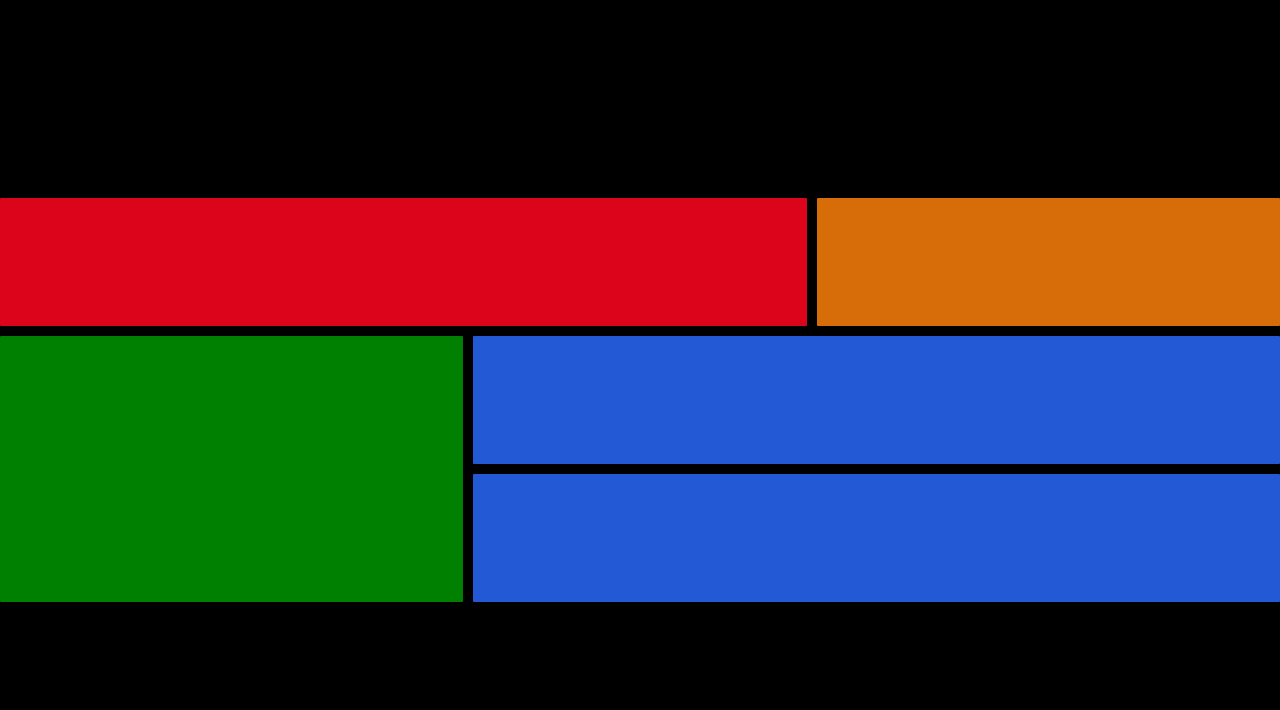
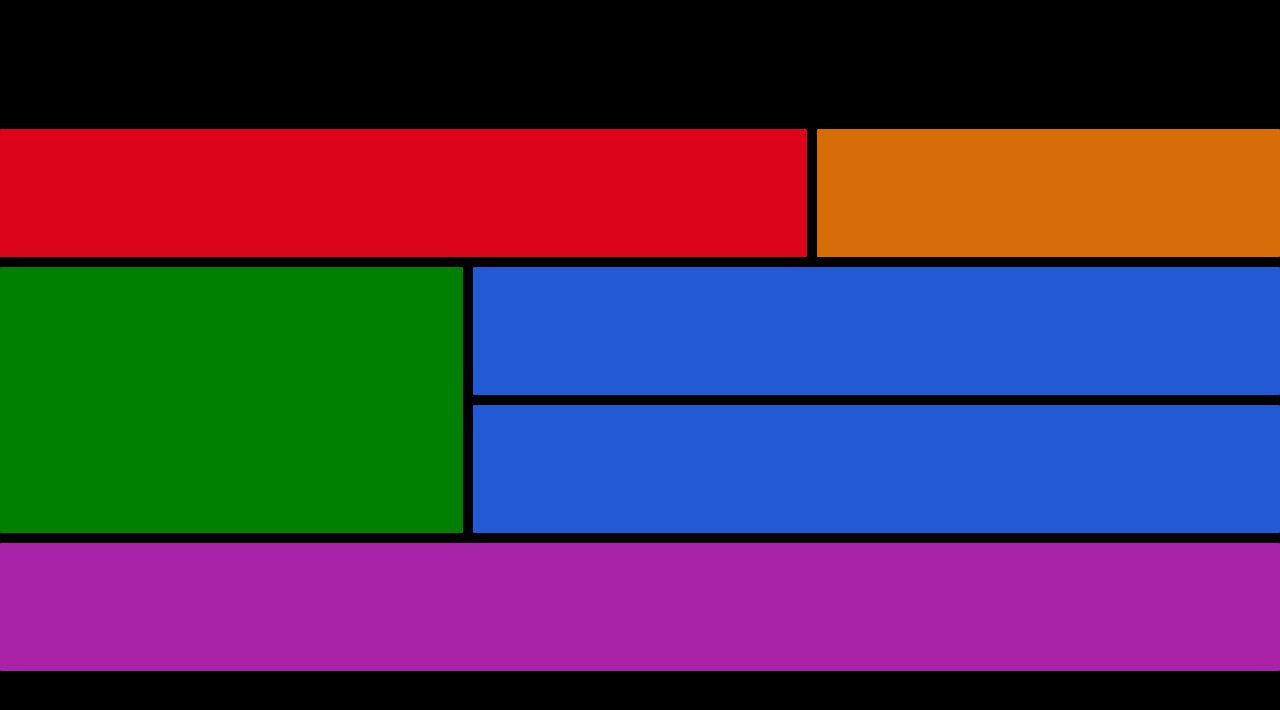
Before and after one commit to Fathiah23/Assignments, a plain HTML site: page grid.html in a window 1280 px wide. Drawn offline with Linux system fonts and the light colour scheme.

Commit message:
Add a colour purple to grid

```diff
--- a/grid.css
+++ b/grid.css
@@ -16,6 +16,7 @@ main{
     'a a b'
     'c d d'
     'c e e'
+    'f f f'
     ;
   width:1440px;
   margin:auto;
@@ -51,3 +52,8 @@ main div{
   background-color:#2459d6;
 
 }
+.purple{
+  grid-area:f;
+  background-color:#a923a9;
+
+}
--- a/grid.html
+++ b/grid.html
@@ -1,17 +1,21 @@
 <!DOCTYPE html>
 <html>
+
 <head>
   <meta charset="utf-8">
   <meta name="viewport" content="width=device-width">
   <title> GRID </title>
   <link href="grid.css" rel="stylesheet" type="text/css" />
 </head>
+
 <body>
   <main>
-      <div class="orange"></div>
-      <div class="yellow"></div>
-      <div class="green"></div>
-      <div class="blue1"></div>
-      <div class="blue2"></div>
+    <div class="orange"></div>
+    <div class="yellow"></div>
+    <div class="green"></div>
+    <div class="blue1"></div>
+    <div class="blue2"></div>
+    <div class="purple"></div>
+
   </main>
 </body>
```
Also changed, not shown: index.html (+1 -1 lines), 2 other files.
